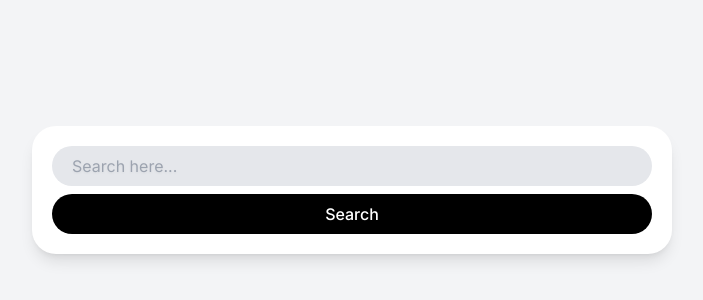
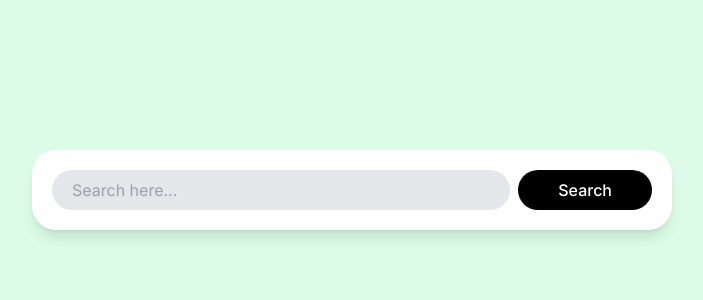
Before and after one commit to Alpaca92/carrot-market-reloaded, a Next.js app: page / in a window 1280 px wide. Shown: the part 210-510 px from the top of the page, without its empty margins (288-991 px from the left). Built offline with nearby package versions, Linux system fonts and the light colour scheme.

Commit message:
#3.5 Responsive Modifiers (08:55)

```diff
--- a/app/page.tsx
+++ b/app/page.tsx
@@ -1,13 +1,13 @@
 export default function Home() {
   return (
-    <main className='flex items-center justify-center h-screen p-5 bg-gray-100'>
-      <div className='w-full p-5 bg-white shadow-lg rounded-3xl gap-2 max-w-screen-sm flex flex-col'>
+    <main className='flex items-center justify-center sm:bg-red-100 md:bg-green-100 h-screen p-5 bg-gray-100'>
+      <div className='w-full p-5 bg-white shadow-lg rounded-3xl gap-2 max-w-screen-sm flex flex-col md:flex-row'>
         <input
           type='text'
           placeholder='Search here...'
           className='w-full placeholder:drop-shadow-sm rounded-full h-10 bg-gray-200 pl-5 py-3 outline-none ring ring-transparent focus:ring-orange-500 focus:ring-offset-2 transition-shadow'
         />
-        <button className='bg-black text-white py-2 font-medium rounded-full active:scale-90 outline-none transition-transform'>
+        <button className='bg-black text-white py-2 font-medium rounded-full active:scale-90 outline-none transition-transform md:px-10'>
           Search
         </button>
       </div>
```
